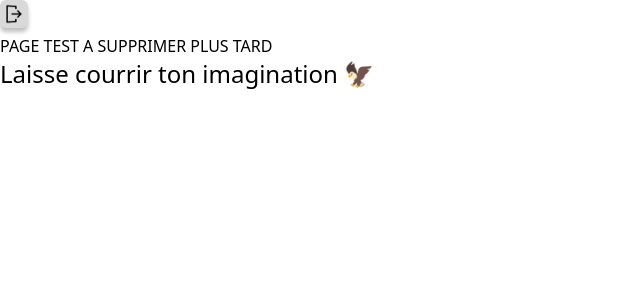
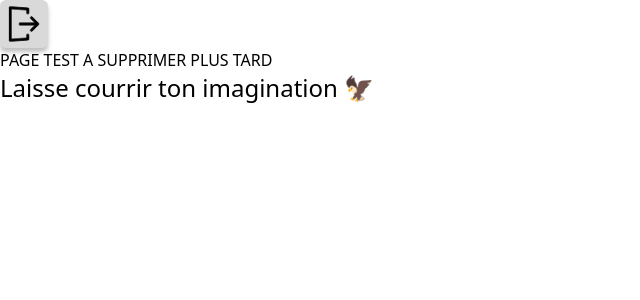
Before and after one commit to WildCodeSchool/2024-12-orleans-cda-project3-team-a, a React (Vite) app in the folder packages/frontend/web/: page /test in a window 1280 px wide. Shown: the top 300 px of the page, without its empty margins (0-640 px from the left). Built offline with nearby package versions, Linux system fonts and the light colour scheme; no server answers.

Commit message:
Correction Ok

```diff
--- a/packages/frontend/web/src/components/return-home.tsx
+++ b/packages/frontend/web/src/components/return-home.tsx
@@ -13,9 +13,9 @@ export default function ReturnHome() {
     <button
       type='button'
       onClick={handleClick}
-      className='bg-tertiary-gray xl:bg-tertiary-gray rounded shadow-[0px_4px_4px_rgba(0,0,0,0.25)] active:shadow-none md:rounded-md'
+      className='bg-tertiary-gray flex h-10 w-10 items-center justify-center rounded shadow-[0px_4px_4px_rgba(0,0,0,0.25)] active:shadow-none md:h-12 md:w-12 md:rounded-md'
     >
-      <img src={backImg} alt='' className='w-6 p-1 md:w-7' />
+      <img src={backImg} alt='' className='w-8 md:w-10' />
     </button>
   );
 }
```
